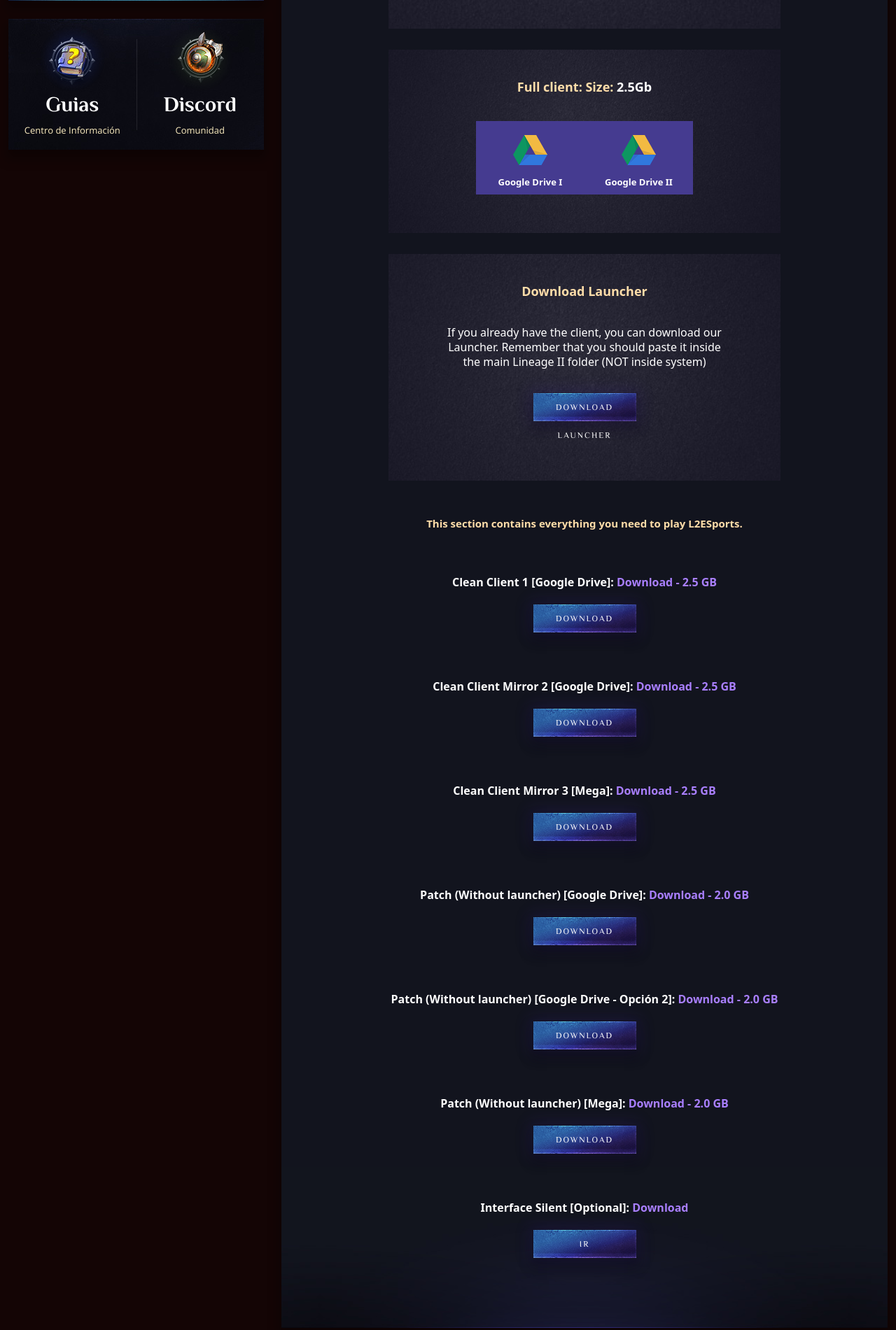
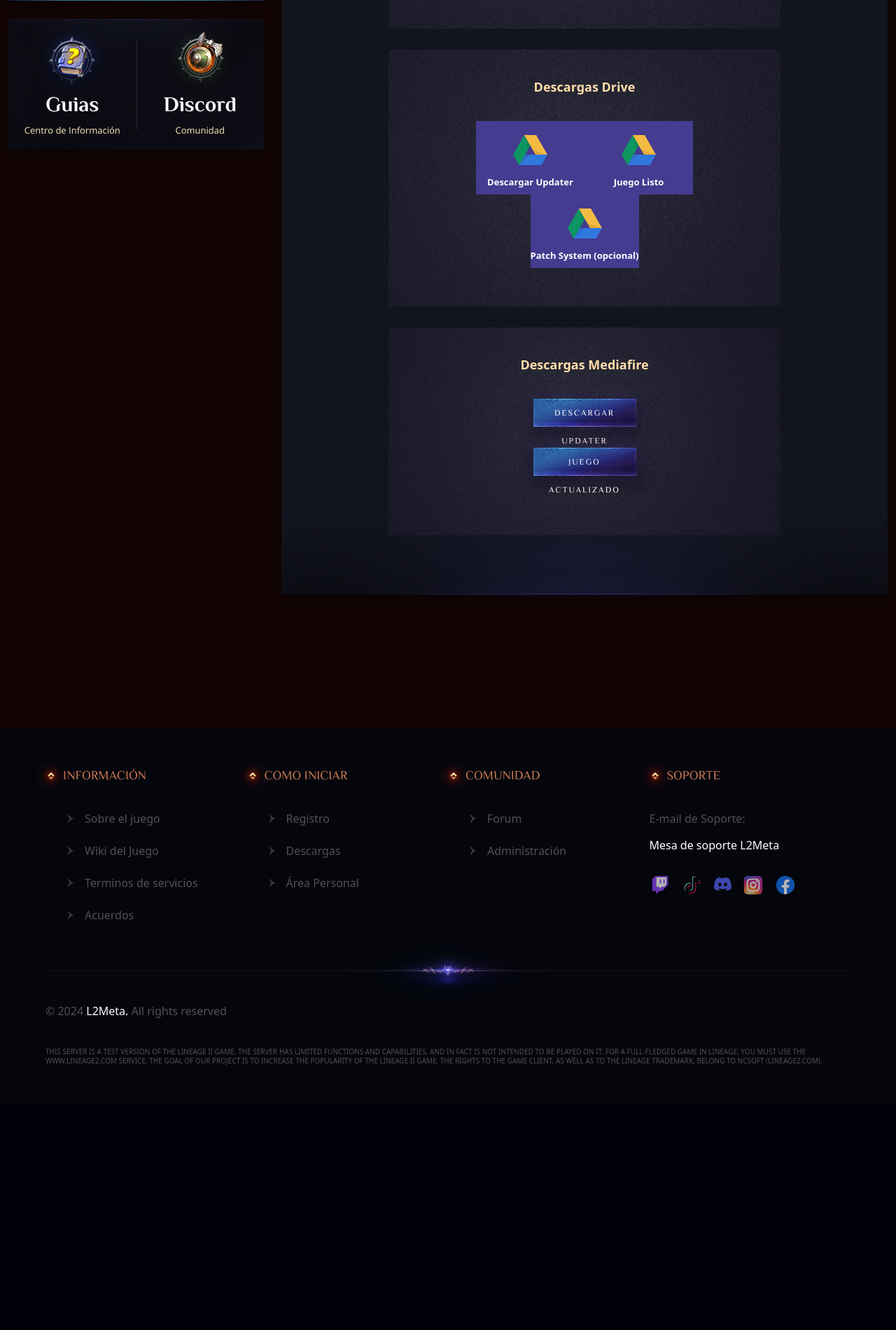
Before and after one commit to Blap00/L2Meta, a Django app: page /Download in a window 1280 px wide. Shown: the part 1399-3300 px from the top of the page at 70% size. After the commit the page ends 2921 px from the top, so only its background shows below. Run offline with Django 5.2, Linux system fonts and the light colour scheme; some libraries are stand-ins or nearby versions.

Commit message:
descargas changes

```diff
--- a/L2MetaNews/news/templates/newsSite/download.html
+++ b/L2MetaNews/news/templates/newsSite/download.html
@@ -83,7 +83,7 @@
             </div>
         </div>
         <div class="socHome">
-            <a href="https://www.youtube.com/channel/UCSx3Ugo-md4BF2M-b65s10g" target="_blank" rel="noreferrer"
+            <a href="" target="_blank" rel="noreferrer"
                 class="socButton socYoutube">
                 YouTube
                 <span>Canal Oficial</span>
@@ -92,16 +92,16 @@
                 Discord
                 <span>Comunidad</span>
             </a>
-            <a href="https://facebook.com/L2ESports" target="_blank" rel="noreferrer" class="socButton socFacebook">
+            <a href="https://www.facebook.com/L2Meta?_rdc=1&_rdr" target="_blank" rel="noreferrer" class="socButton socFacebook">
                 Facebook
                 <span>Página Oficial</span>
             </a>
             <div class="socBlock flex-c-c">
-                <a href="https://l2esports.pro/news" class="socBlock-guides socBlock-button">
+                <a href="{% url 'index' %}" class="socBlock-guides socBlock-button">
                     Guias
                     <span>Centro de Información</span>
                 </a>
-                <a href="discord.html" target="_blank" rel="noreferrer" class="socBlock-forum socBlock-button">
+                <a href="{% url 'discord' %}" target="_blank" rel="noreferrer" class="socBlock-forum socBlock-button">
                     Discord
                     <span>Comunidad</span>
                 </a>
@@ -114,42 +114,45 @@
         </div>
         <div class="downloadBlock-content">
             <div class="downloadBlock-title">
-                How to install
+                Descargas
             </div>
             <div class="downloadBlock" style="padding-right:0px;padding-left:0px;">
                 <iframe style="max-width: 100%;width:100%;" width="560" height="315"
-                    src="https://www.youtube.com/embed/hjKRK6afx8k?si=uoSHB6UG9lkKlmZy" title="YouTube video player"
+                    src="" title="YouTube video player"
                     frameborder="0"
                     allow="accelerometer; autoplay; clipboard-write; encrypted-media; gyroscope; picture-in-picture; web-share"
                     allowfullscreen></iframe>
             </div>
             <div class="downloadBlock">
                 <div class="downloadBlock-title">
-                    Full client: Size: <span>2.5Gb</span>
+                    Descargas Drive <span></span>
                 </div>
                 <div class="flex-c-c downloadBlock-buttons">
-                    <a href="https://drive.google.com/file/d/1-rnT6KB6bw0cQ1bs9Ro83oRlAcj6wPZ8/view?usp=sharing"
-                        class="googleButton d-button" target="_blank" rel="noreferrer">Google Drive I</a>
-                    <a href="https://drive.google.com/file/d/1IYKl4vIslz2GrOjgVF-Bl8uwh_aHLZuS/view?usp=sharing"
-                        class="googleButton d-button" target="_blank" rel="noreferrer">Google Drive II</a>
+                    <a href=" https://drive.google.com/file/d/18fyHT56y4DGPA3ffWq2tU6ofL1XaR1th/view?usp=sharing"
+                        class="googleButton d-button" target="_blank" rel="noreferrer">Descargar Updater</a>
+                    <a href="https://drive.google.com/file/d/1Xw5gCyvMgTLzF-723csNlikC4msu3DBR/view?usp=sharing"
+                        class="googleButton d-button" target="_blank" rel="noreferrer">Juego Listo</a>
+                    <a href="https://drive.google.com/file/d/1huWpvGRhCLEicDsaDJtdT-AkRbe80Kow/view?usp=sharing"
+                        class="googleButton d-button" target="_blank" rel="noreferrer">Patch System (opcional)</a>
                 </div>
             </div>
             <div class="downloadBlock">
                 <div class="downloadBlock-title">
-                    Download Launcher
+                    Descargas Mediafire
                 </div>
                 <div class="downloadBlock-text">
-                    If you already have the client, you can download our Launcher. Remember that you should paste it
-                    inside the main Lineage II folder (NOT inside system)
+                </div>
+
+                <div class="downloadBlock-button">
+                    <a href="https://www.mediafire.com/file/xsu1mw80dapm2yu/L2MetaUpdater_v4.rar/file" target="_blank" rel="noreferrer" class="button">Descargar Updater</a>
                 </div>
                 <div class="downloadBlock-button">
-                    <a href="launcher/L2ESports.exe" target="_blank" rel="noreferrer" class="button">Download
-                        Launcher</a>
+                    <a href="https://www.mediafire.com/file/7d0sc7m4824pc4c/L2Meta07-07-2024.rar/file" target="_blank" rel="noreferrer" class="button">Juego Actualizado</a>
                 </div>
             </div>
 
         </div>
-        <div class="mirror">
+        <!--<div class="mirror">
             <span class="mirror-title">This section contains everything you need to play L2ESports.</span>
             <div class="mirrorBlock">
                 <p>Clean Client 1 [Google Drive]: <span>Download - 2.5 GB</span></p>
@@ -186,7 +189,7 @@
                 <a href="https://www.mediafire.com/file/u8hmj3fo329ohek/Silent_Dark_R2.7z/file" target="_blank"
                     rel="noreferrer" class="button">Ir</a>
             </div>
-        </div>
+        </div>-->
     </div>
 </main>
 <div id="fb-root"></div>
@@ -225,9 +228,8 @@
         <div class="modalContent">
             <span class="modalTitle">Sign in</span>
             <div class="enterButtons">
-                <a href="https://l2esports.pro/auth/discord" class="discord-button">Connect with Discord</a>
-                <a href="https://l2esports.pro/auth/facebook" class="facebook-button">Connect with Facebook</a>
-                <a href="https://l2esports.pro/auth/google" class="google-button">Connect with Google</a>
+                <a href="{% url 'discord' %}" class="discord-button">Conectar con Discord</a>
+                <a href="https://www.facebook.com/L2Meta?_rdc=1&_rdr" class="facebook-button">Conectar con Facebook</a>
             </div>
         </div>
     </form>
```
